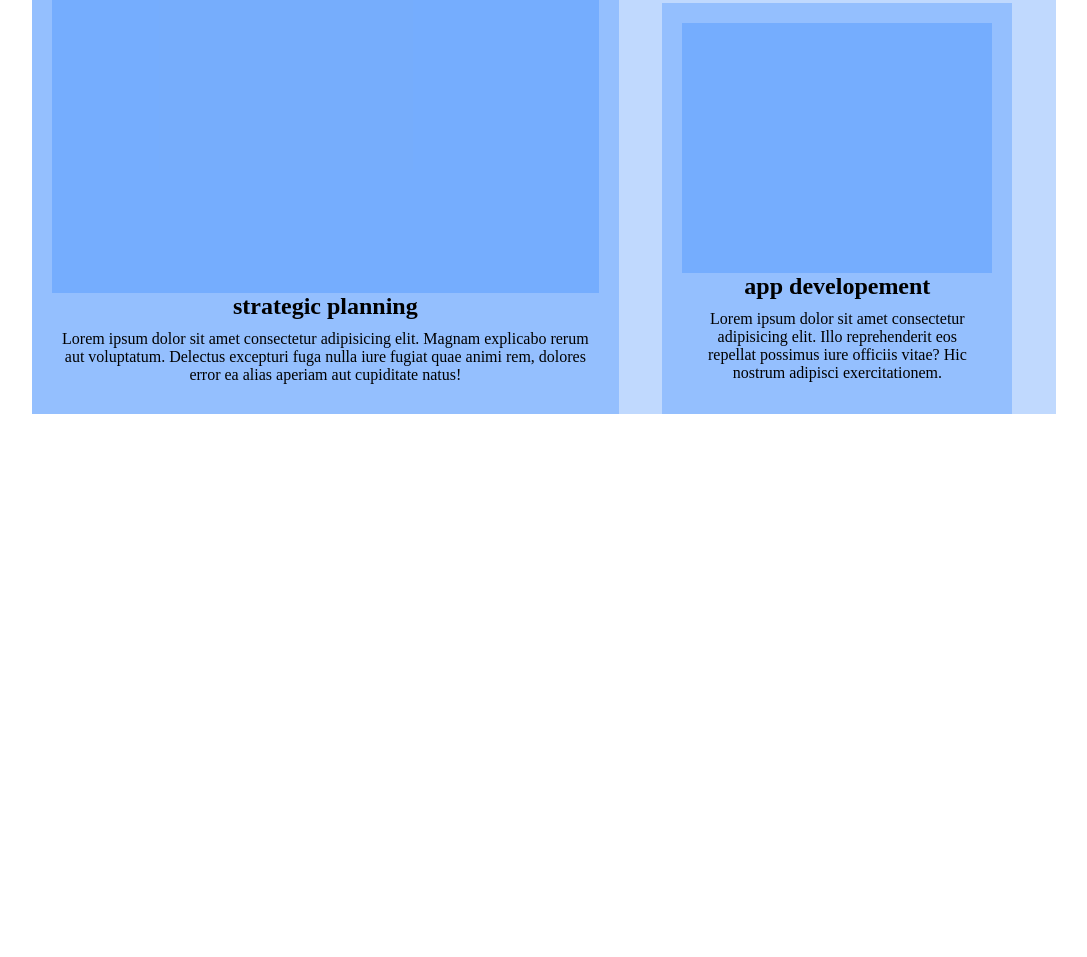
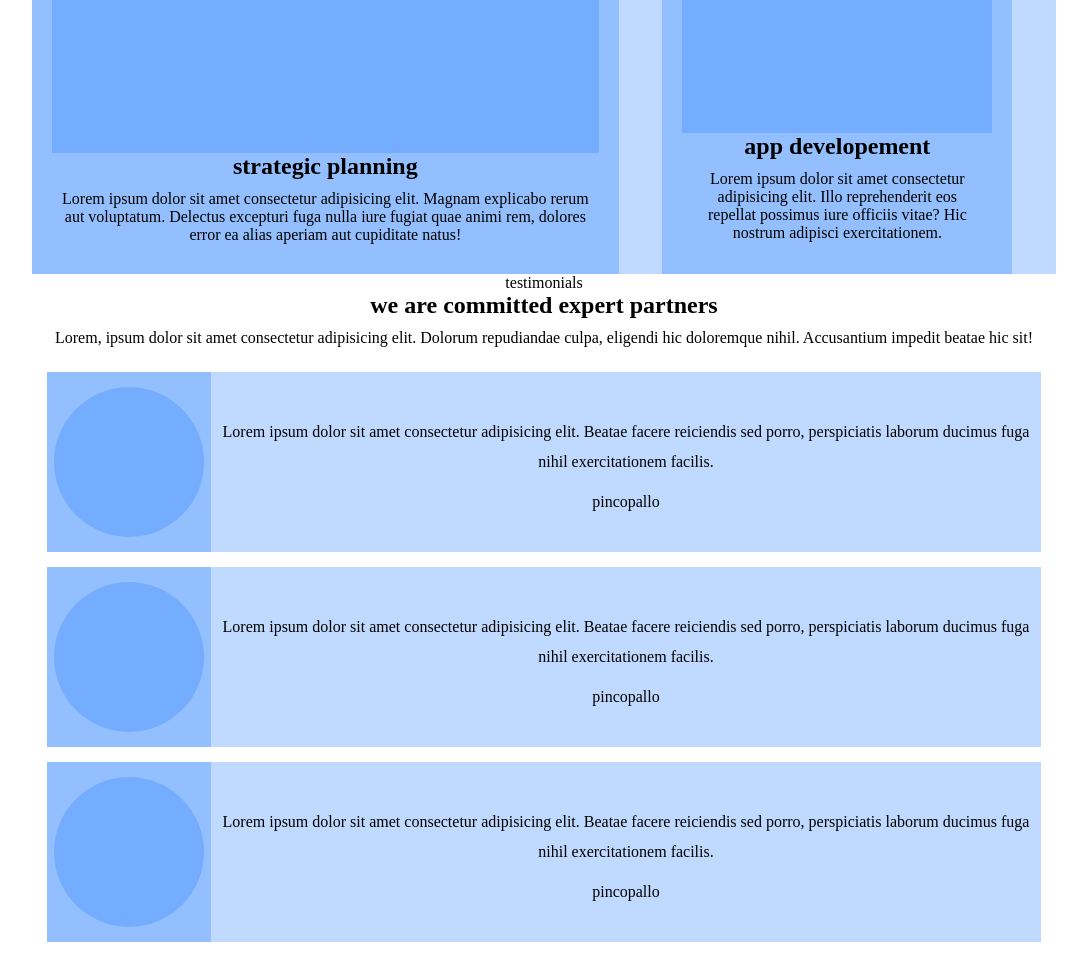
Before and after one commit to valeriofilareti/htmlcss-responsive-layout, a plain HTML site: page index.html in a window 1280 px wide. Shown: the part 847-1804 px from the top of the page, without its empty margins (96-1183 px from the left). Before the commit the page ends 1261 px from the top, so only its background shows below. Drawn offline with Linux system fonts and the light colour scheme.

Commit message:
[add] testimonials-section

```diff
--- a/css/style.css
+++ b/css/style.css
@@ -47,7 +47,7 @@ header ul li {
   text-align: center;
 }
 .app-store-section .col {
-  min-height: 300px;
+  min-height: 100px;
   width: 100%;
   border: 1px solid black;
   margin: 10px 0;
@@ -92,8 +92,30 @@ header ul li {
   display: inline-block;
   padding: 20px;
 }
-
 /* /strategic-plan-section */
+/* testimonials-section */
+.testimonials-text {
+  text-align: center;
+}
+.testimonial-card {
+  margin: 15px;
+  flex-direction: column;
+}
+.testimonial-img-box {
+  width: 180px;
+  height: 180px;
+  /* border-radius: 100vw; */
+}
+.testimonial-img {
+  width: 150px;
+  height: 150px;
+  border-radius: 50%;
+}
+.testimonial-cit {
+  text-align: center;
+  line-height: 30px;
+}
+/* testimonials-section */
 
 
 
@@ -145,6 +167,14 @@ header ul li {
     margin-top: 130px;
   }
   /* strategic-plan-section */
+  /* testimonials-section */
+  .testimonial-card {
+    flex-direction: row;
+  }
+  .testimonial-img-box {
+    width: 20%;
+  }
+  /* testimonials-section */
 }
 @media screen and (min-width: 1024px) {
   .container {
--- a/index.html
+++ b/index.html
@@ -101,7 +101,45 @@
       </div>
     </section>
     <!-- /strategic-planning-section -->
-    <section></section>
+    <!-- testimonials-section -->
+    <section>
+      <div class="container">
+        <div class="testimonials-text">
+          <span>testimonials</span>
+          <h2>we are committed expert partners</h2>
+          <p>Lorem, ipsum dolor sit amet consectetur adipisicing elit. Dolorum repudiandae culpa, eligendi hic doloremque nihil. Accusantium impedit beatae hic sit!</p>
+        </div>
+        <div class="testimonial-card debug flex-container align-center">
+          <div class="testimonial-img-box debug flex-container justify-center align-center">
+            <div class="testimonial-img debug"></div>
+          </div>
+          <div class="testimonial-cit">
+            <p>Lorem ipsum dolor sit amet consectetur adipisicing elit. Beatae facere reiciendis sed porro, perspiciatis laborum ducimus fuga nihil exercitationem facilis.</p>
+            <span>pincopallo</span>
+          </div>
+        </div>
+        <div class="testimonial-card debug flex-container align-center">
+          <div class="testimonial-img-box debug flex-container justify-center align-center">
+            <div class="testimonial-img debug"></div>
+          </div>
+          <div class="testimonial-cit">
+            <p>Lorem ipsum dolor sit amet consectetur adipisicing elit. Beatae facere reiciendis sed porro, perspiciatis laborum ducimus fuga nihil exercitationem facilis.</p>
+            <span>pincopallo</span>
+          </div>
+        </div>
+        <div class="testimonial-card debug flex-container align-center">
+          <div class="testimonial-img-box debug flex-container justify-center align-center">
+            <div class="testimonial-img debug"></div>
+          </div>
+          <div class="testimonial-cit">
+            <p>Lorem ipsum dolor sit amet consectetur adipisicing elit. Beatae facere reiciendis sed porro, perspiciatis laborum ducimus fuga nihil exercitationem facilis.</p>
+            <span>pincopallo</span>
+          </div>
+        </div>
+
+      </div>
+    </section>
+    <!-- testimonials-section -->
   </main>
   <!-- main -->
 </body>
```
